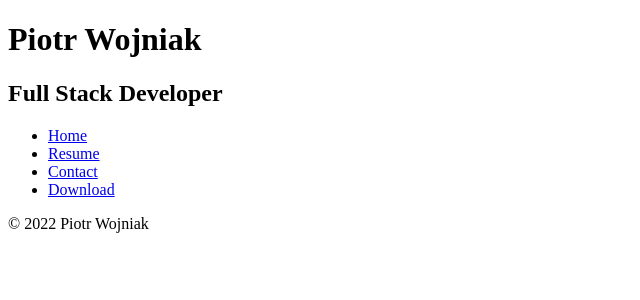
After one commit to PiotrWojniak/Resume, a Flask app: template templates/home.html in a window 1280 px wide. The commit adds this page. Shown: the top 300 px of the page, without its empty margins (0-640 px from the left). Run offline with Flask 2, Linux system fonts and the light colour scheme; the template is opened without the code that fills it, so the values that code supplies are empty; some libraries are stand-ins or nearby versions.

Commit message:
Create home template

```diff
--- /dev/null
+++ b/templates/home.html
@@ -0,0 +1,54 @@
+<!DOCTYPE html>
+<html lang="en">
+<head>
+    <meta charset="UTF-8">
+    <meta http-equiv="X-UA-Compatible" content="IE=edge">
+    <meta name="viewport" content="width=device-width, initial-scale=1.0">
+    <title>Document</title>
+</head>
+<body>
+    <header>
+        <div class="row no-gutters">
+            <a href="index.html" class="col-md-4 logo"></a>
+            <div class="col-md-8">
+                <div class="row no-gutters bg-color-name-title">
+                    <div class="col heading">
+                        <h1 class="name">Piotr Wojniak</h1>
+                        <h2 class="title">Full Stack Developer</h2>
+                    </div>
+                </div>
+                <div class="row no-gutters">
+                    <div class="col">
+                        <ul id="nav" class="list-inline menucontainer">
+                            <li class="col-6 col-sm-3 ui-menu-color-home list-inline-item menuitem">
+                                <a href="index.html" class="hvr-sweep-to-bottom"><i class="fa fa-home" aria-hidden="true"></i><span>Home</span></a>
+                            </li>
+                            <li class="col-6 col-sm-3 ui-menu-color-resume list-inline-item menuitem">
+                                <a href="resume.html" class="hvr-sweep-to-bottom"><i class="fa fa-graduation-cap" aria-hidden="true"></i><span>Resume</span></a>
+                            </li>
+                            <li class="col-6 col-sm-3 ui-menu-color-contact list-inline-item menuitem">
+                                <a href="contact.html" class="hvr-sweep-to-bottom"><i class="far fa-comment" aria-hidden="true"></i><span>Contact</span></a>
+                            </li>
+                            <li class="col-6 col-sm-3 ui-menu-color-download list-inline-item menuitem">
+                                <a href="assets/cv/sample-cv.pdf" target="_blank" class="hvr-sweep-to-bottom"><i class="fa fa-download" aria-hidden="true"></i><span>Download</span></a>
+                            </li>
+                        </ul>
+                    </div>
+                </div>
+            </div>
+        </div>
+    </header>
+    <main class="container">
+        {% block content %}
+        {% endblock %}
+    </main>
+    <!-- Footer -->
+    <footer class="page-footer">
+        <div class="footer-copyright">
+            <div class="container">
+                © 2022 Piotr Wojniak
+            </div>
+        </div>
+    </footer>
+</body>
+</html>
```
Also changed, not shown: templates/courses.html (+3 -12 lines).
